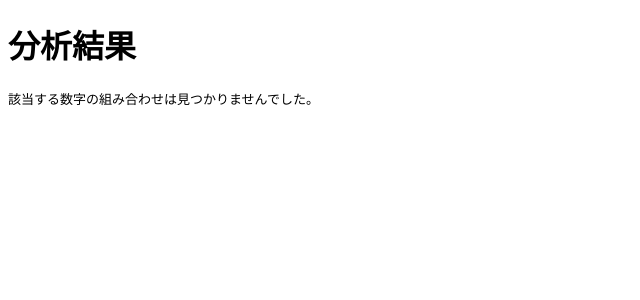
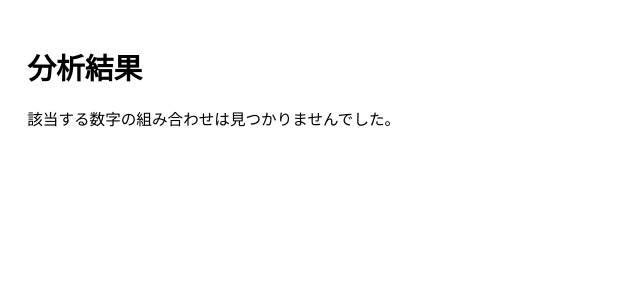
Before and after one commit to Mickey-san/book, a Flask app: page / in a window 1280 px wide. Shown: the top 300 px of the page, without its empty margins (0-640 px from the left). Run offline with Flask 3, Linux system fonts and the light colour scheme; data that the repository does not hold is empty.

Commit message:
スマホ対応のためHTMLを修正

```diff
--- a/templates/index.html
+++ b/templates/index.html
@@ -1,9 +1,26 @@
 <!-- templates/index.html -->
 <!DOCTYPE html>
-<html>
+<html lang="ja">
 <head>
     <meta charset="UTF-8">
+    <meta name="viewport" content="width=device-width, initial-scale=1.0">
     <title>Numbersの分析結果</title>
+    <style>
+        body {
+            font-family: sans-serif;
+            padding: 1em;
+            line-height: 1.6;
+            font-size: 1.2em;
+        }
+        h1 {
+            font-size: 1.5em;
+            margin-bottom: 0.5em;
+        }
+        pre {
+            white-space: pre-wrap;
+            word-wrap: break-word;
+        }
+    </style>
 </head>
 <body>
     <h1>分析結果</h1>
```
